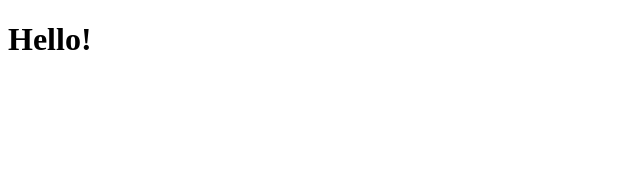
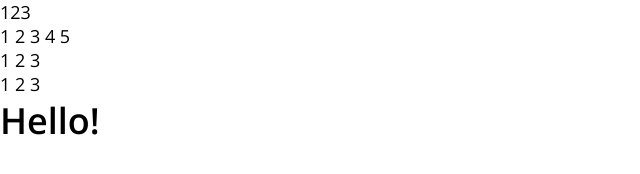
Before and after one commit to dmburyak/styleweb, a website: page src/index.html in a window 1280 px wide. Shown: the whole page, without its empty margins (0-640 px from the left). Drawn offline with nearby package versions, Linux system fonts and the light colour scheme; files that its build step writes are made by us from their sources.

Commit message:
add default styles

```diff
--- a/src/assets/sass/style.scss
+++ b/src/assets/sass/style.scss
@@ -0,0 +1,24 @@
+@import "vars";
+@import url('https://fonts.googleapis.com/css2?family=Open+Sans:wght@400;600&display=swap');
+
+/* Default styles */
+
+*,
+*:before,
+*:after {
+  padding: 0;
+  margin: 0;
+  box-sizing: border-box;
+}
+
+body {
+  font-family: $default-font-family;
+  font-size: $default-font-size;
+}
+
+/* Blocks */
+@import "blocks/sidebar";
+@import "blocks/logo";
+@import "blocks/menu";
+@import "blocks/social";
+@import "blocks/copyright";
--- a/src/assets/sass/vars.scss
+++ b/src/assets/sass/vars.scss
@@ -0,0 +1,3 @@
+$grey: #707172;
+$default-font-size: 18px;
+$default-font-family: "Open Sans", Arial, Helvetica, sans-serif;
--- a/src/tpl/layouts/default.html
+++ b/src/tpl/layouts/default.html
@@ -7,16 +7,14 @@
 <body>
 
 <div class="page">
-    <!-- Header -->
-    {{> header }}
+    <!-- Sidebar -->
+    {{> sidebar }}
 
     <!-- Content -->
     <div class="content">
         {{> body }}
     </div>
 
-    <!-- Footer -->
-    {{> footer }}
 </div>
 
 </body>
--- /dev/null
+++ b/src/tpl/partials/sidebar.html
@@ -0,0 +1,8 @@
+<aside class="sidebar">
+
+    <div class="logo">123</div>
+    <nav class="menu">1 2 3 4 5</nav>
+    <div class="social">1 2 3</div>
+    <div class="copyright">1 2 3</div>
+
+</aside>
```
Also changed, not shown: src/assets/sass/blocks/copyright.scss (added), src/assets/sass/blocks/logo.scss (added), src/assets/sass/blocks/menu.scss (added), src/assets/sass/blocks/sidebar.scss (added), src/assets/sass/blocks/social.scss (added).
